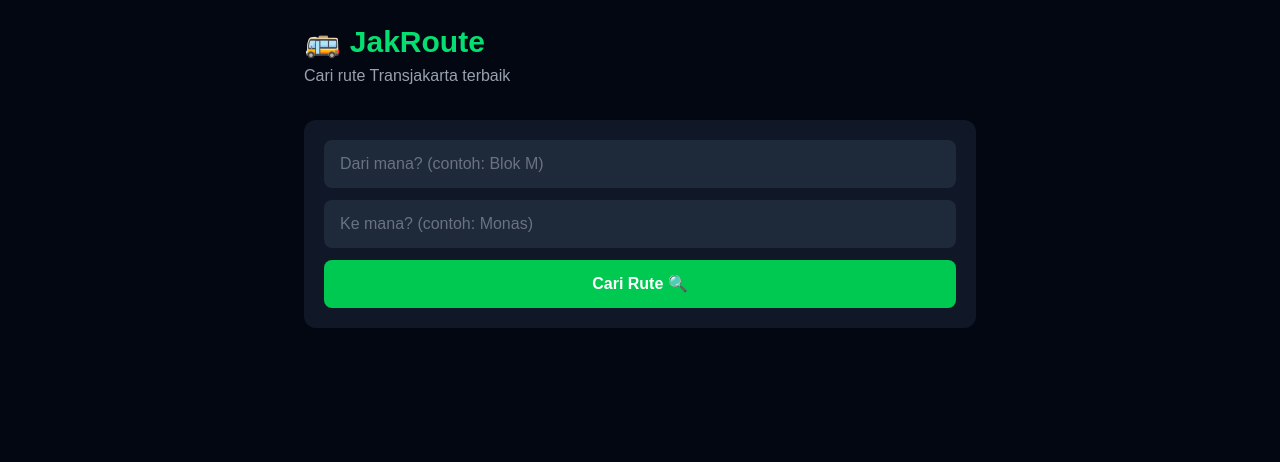
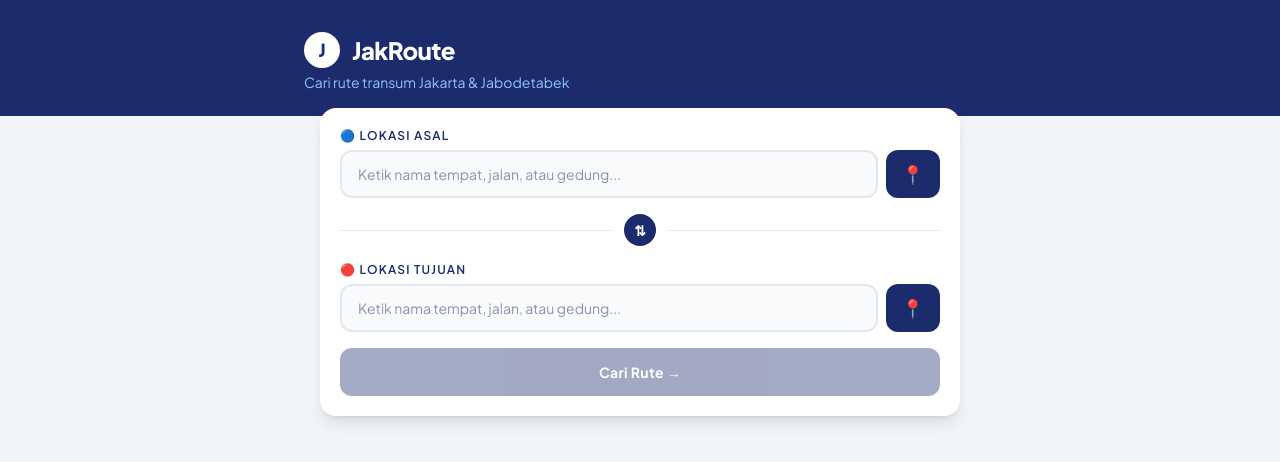
Before and after one commit to caesarhamzahp/jakroute, a Next.js app in the folder frontend/: page / in a window 1280 px wide. Shown: the top 462 px of the page. Built offline with nearby package versions, Linux system fonts and the light colour scheme.

Commit message:
feat: modern UI with Jakarta Sans, navy TJ colors, geocoding autocomplete

```diff
--- a/frontend/app/layout.tsx
+++ b/frontend/app/layout.tsx
@@ -1,29 +1,25 @@
 import type { Metadata } from "next";
-import { Geist, Geist_Mono } from "next/font/google";
+import { Plus_Jakarta_Sans } from "next/font/google";
 import "./globals.css";
 
-const geistSans = Geist({
-  variable: "--font-geist-sans",
+const jakarta = Plus_Jakarta_Sans({
   subsets: ["latin"],
-});
-
-const geistMono = Geist_Mono({
-  variable: "--font-geist-mono",
-  subsets: ["latin"],
+  weight: ["400", "500", "600", "700", "800"],
 });
 
 export const metadata: Metadata = {
-  title: "Create Next App",
-  description: "Generated by create next app",
+  title: "JakRoute - Cari Rute Transum Jakarta",
+  description: "Temukan rute transportasi umum terbaik di Jakarta & Jabodetabek",
 };
 
-export default function RootLayout({ children }: LayoutProps<"/">) {
+export default function RootLayout({
+  children,
+}: {
+  children: React.ReactNode;
+}) {
   return (
-    <html
-      lang="en"
-      className={`${geistSans.variable} ${geistMono.variable} h-full antialiased`}
-    >
-      <body className="min-h-full flex flex-col">{children}</body>
+    <html lang="id">
+      <body className={jakarta.className}>{children}</body>
     </html>
   );
 }
--- a/frontend/app/page.tsx
+++ b/frontend/app/page.tsx
@@ -1,5 +1,5 @@
 "use client";
-import { useState } from "react";
+import { useState, useEffect, useRef } from "react";
 
 interface Step {
   stop_id: string;
@@ -7,7 +7,9 @@
   lat: number;
   lon: number;
   type: string;
+  agency: string;
   change_to?: string;
+  change_agency?: string;
 }
 
 interface RouteResult {
@@ -17,94 +19,299 @@
   steps: Step[];
 }
 
+interface NearestStop {
+  stop_id: string;
+  stop_name: string;
+  lat: number;
+  lon: number;
+  agency: string;
+  distance_m: number;
+}
+
+interface GeoResult {
+  place_name: string;
+  full_address: string;
+  lat: number;
+  lon: number;
+  nearest_stop: NearestStop;
+}
+
+const AGENCY_BADGE: Record<string, { bg: string; text: string; label: string }> = {
+  TJ:  { bg: "#1B2B6B", text: "#ffffff", label: "Transjakarta" },
+  MRT: { bg: "#0070C0", text: "#ffffff", label: "MRT Jakarta" },
+  LRT: { bg: "#E87722", text: "#ffffff", label: "LRT Jabodebek" },
+  KRL: { bg: "#2D7D2F", text: "#ffffff", label: "KRL Commuterline" },
+};
+
+const API = "http://localhost:8000";
+
+function LocationInput({
+  label,
+  icon,
+  value,
+  onChange,
+  onSelectPlace,
+  onGPS,
+  gpsLoading,
+  nearest,
+}: {
+  label: string;
+  icon: string;
+  value: string;
+  onChange: (v: string) => void;
+  onSelectPlace: (r: GeoResult) => void;
+  onGPS: () => void;
+  gpsLoading: boolean;
+  nearest: NearestStop | null;
+}) {
+  const [suggestions, setSuggestions] = useState<GeoResult[]>([]);
+  const [searching, setSearching] = useState(false);
+  const timerRef = useRef<ReturnType<typeof setTimeout> | null>(null);
+
+  useEffect(() => {
+    if (value.length < 3) { setSuggestions([]); return; }
+    if (timerRef.current) clearTimeout(timerRef.current);
+    timerRef.current = setTimeout(async () => {
+      setSearching(true);
+      try {
+        const res = await fetch(`${API}/api/geocode?q=${encodeURIComponent(value)}`);
+        if (res.ok) {
+          const data = await res.json();
+          setSuggestions(data.results || []);
+        }
+      } catch { setSuggestions([]); }
+      finally { setSearching(false); }
+    }, 600);
+  }, [value]);
+
+  return (
+    <div className="relative">
+      <div className="text-xs font-semibold uppercase tracking-widest mb-1.5" style={{ color: "#1B2B6B" }}>
+        {icon} {label}
+      </div>
+      <div className="flex gap-2">
+        <div className="relative flex-1">
+          <input
+            className="w-full rounded-xl px-4 py-3 text-sm outline-none border-2 transition-all"
+            style={{ borderColor: "#E2E8F0", background: "#F8FAFC", color: "#1B2B6B" }}
+            placeholder={`Ketik nama tempat, jalan, atau gedung...`}
+            value={value}
+            onChange={(e) => onChange(e.target.value)}
+            onFocus={(e) => (e.target.style.borderColor = "#1B2B6B")}
+            onBlur={(e) => { e.target.style.borderColor = "#E2E8F0"; setTimeout(() => setSuggestions([]), 200); }}
+          />
+          {searching && (
+            <div className="absolute right-3 top-3.5 text-xs" style={{ color: "#1B2B6B" }}>⏳</div>
+          )}
+          {suggestions.length > 0 && (
+            <div className="absolute z-50 w-full mt-1 rounded-xl shadow-xl border overflow-hidden" style={{ background: "#fff", borderColor: "#E2E8F0" }}>
+              {suggestions.map((s, i) => (
+                <button
+                  key={i}
+                  className="w-full text-left px-4 py-3 hover:bg-blue-50 transition border-b last:border-0 text-sm"
+                  style={{ borderColor: "#F1F5F9" }}
+                  onMouseDown={() => { onSelectPlace(s); setSuggestions([]); }}
+                >
+                  <div className="font-semibold" style={{ color: "#1B2B6B" }}>{s.place_name}</div>
+                  <div className="text-xs mt-0.5" style={{ color: "#64748B" }}>{s.full_address.split(",").slice(1, 3).join(",")}</div>
+                  <div className="text-xs mt-1 flex items-center gap-1">
+                    <span className="px-1.5 py-0.5 rounded text-white text-xs" style={{ background: AGENCY_BADGE[s.nearest_stop.agency]?.bg || "#1B2B6B" }}>
+                      {AGENCY_BADGE[s.nearest_stop.agency]?.label}
+                    </span>
+                    <span style={{ color: "#94A3B8" }}>{s.nearest_stop.stop_name} · {s.nearest_stop.distance_m}m</span>
+                  </div>
+                </button>
+              ))}
+            </div>
+          )}
+        </div>
+        <button
+          onClick={onGPS}
+          disabled={gpsLoading}
+          className="rounded-xl px-4 font-bold text-white text-lg transition-opacity hover:opacity-80"
+          style={{ background: "#1B2B6B", minWidth: 48 }}
+          title="Gunakan lokasi saat ini"
+        >
+          {gpsLoading ? "⏳" : "📍"}
+        </button>
+      </div>
+      {nearest && (
+        <div className="mt-1.5 text-xs flex items-center gap-1.5" style={{ color: "#64748B" }}>
+          <span className="px-1.5 py-0.5 rounded text-white" style={{ background: AGENCY_BADGE[nearest.agency]?.bg || "#1B2B6B", fontSize: 10 }}>
+            {AGENCY_BADGE[nearest.agency]?.label}
+          </span>
+          {nearest.stop_name} · {nearest.distance_m}m dari lokasi
+        </div>
+      )}
+    </div>
+  );
+}
+
 export default function Home() {
   const [from, setFrom] = useState("");
   const [to, setTo] = useState("");
+  const [fromStop, setFromStop] = useState<NearestStop | null>(null);
+  const [toStop, setToStop] = useState<NearestStop | null>(null);
   const [result, setResult] = useState<RouteResult | null>(null);
   const [loading, setLoading] = useState(false);
+  const [gpsLoading, setGpsLoading] = useState<"from" | "to" | null>(null);
   const [error, setError] = useState("");
 
+  const getGPS = async (type: "from" | "to") => {
+    if (!navigator.geolocation) { setError("Browser tidak support GPS"); return; }
+    setGpsLoading(type);
+    setError("");
+    navigator.geolocation.getCurrentPosition(
+      async (pos) => {
+        const { latitude: lat, longitude: lon } = pos.coords;
+        try {
+          const res = await fetch(`${API}/api/nearest?lat=${lat}&lon=${lon}`);
+          const data: NearestStop = await res.json();
+          if (type === "from") { setFromStop(data); setFrom(data.stop_name); }
+          else { setToStop(data); setTo(data.stop_name); }
+        } catch { setError("Gagal cari halte terdekat"); }
+        finally { setGpsLoading(null); }
+      },
+      () => { setError("Gagal dapat lokasi GPS"); setGpsLoading(null); }
+    );
+  };
+
   const searchRoute = async () => {
-    if (!from || !to) return;
+    const fromQuery = fromStop?.stop_name || from;
+    const toQuery = toStop?.stop_name || to;
+    if (!fromQuery || !toQuery) return;
     setLoading(true);
     setError("");
     setResult(null);
     try {
-      const res = await fetch(
-        `http://localhost:8000/api/route?from_stop=${encodeURIComponent(from)}&to_stop=${encodeURIComponent(to)}`
-      );
-      if (!res.ok) {
-        const err = await res.json();
-        setError(err.detail);
-        return;
-      }
-      const data: RouteResult = await res.json();
-      setResult(data);
-    } catch {
-      setError("Gagal konek ke server!");
-    } finally {
-      setLoading(false);
-    }
+      const res = await fetch(`${API}/api/route?from_stop=${encodeURIComponent(fromQuery)}&to_stop=${encodeURIComponent(toQuery)}`);
+      if (!res.ok) { const e = await res.json(); setError(e.detail); return; }
+      setResult(await res.json());
+    } catch { setError("Gagal konek ke server!"); }
+    finally { setLoading(false); }
   };
 
   return (
-    <main className="min-h-screen bg-gray-950 text-white p-6">
+    <main className="min-h-screen" style={{ background: "#F1F5F9" }}>
+      {/* Header */}
+      <div className="px-4 pt-8 pb-6" style={{ background: "#1B2B6B" }}>
         <div className="max-w-2xl mx-auto">
-        <div className="mb-8">
-          <h1 className="text-3xl font-bold text-green-400">🚌 JakRoute</h1>
-          <p className="text-gray-400 mt-1">Cari rute Transjakarta terbaik</p>
+          <div className="flex items-center gap-3 mb-1">
+            <div className="w-9 h-9 rounded-full bg-white flex items-center justify-center font-black text-lg" style={{ color: "#1B2B6B" }}>J</div>
+            <h1 className="text-2xl font-extrabold text-white tracking-tight">JakRoute</h1>
           </div>
-        <div className="bg-gray-900 rounded-xl p-5 mb-6 space-y-3">
-          <input
-            className="w-full bg-gray-800 rounded-lg px-4 py-3 text-white placeholder-gray-500 outline-none focus:ring-2 focus:ring-green-500"
-            placeholder="Dari mana? (contoh: Blok M)"
+          <p className="text-sm" style={{ color: "#93C5FD" }}>Cari rute transum Jakarta & Jabodetabek</p>
+        </div>
+      </div>
+
+      <div className="max-w-2xl mx-auto px-4 -mt-2">
+        {/* Search Card */}
+        <div className="rounded-2xl p-5 mb-4 shadow-lg" style={{ background: "#fff" }}>
+          <div className="space-y-4">
+            <LocationInput
+              label="Lokasi Asal"
+              icon="🔵"
               value={from}
-            onChange={(e) => setFrom(e.target.value)}
-            onKeyDown={(e) => e.key === "Enter" && searchRoute()}
+              onChange={(v) => { setFrom(v); setFromStop(null); }}
+              onSelectPlace={(r) => { setFrom(r.place_name); setFromStop(r.nearest_stop); }}
+              onGPS={() => getGPS("from")}
+              gpsLoading={gpsLoading === "from"}
+              nearest={fromStop}
             />
-          <input
-            className="w-full bg-gray-800 rounded-lg px-4 py-3 text-white placeholder-gray-500 outline-none focus:ring-2 focus:ring-green-500"
-            placeholder="Ke mana? (contoh: Monas)"
+
+            {/* Swap button */}
+            <div className="flex items-center gap-3">
+              <div className="flex-1 h-px" style={{ background: "#E2E8F0" }} />
+              <button
+                onClick={() => {
+                  setFrom(to); setTo(from);
+                  setFromStop(toStop); setToStop(fromStop);
+                }}
+                className="w-8 h-8 rounded-full flex items-center justify-center text-white font-bold text-sm transition-opacity hover:opacity-80"
+                style={{ background: "#1B2B6B" }}
+              >
+                ⇅
+              </button>
+              <div className="flex-1 h-px" style={{ background: "#E2E8F0" }} />
+            </div>
+
+            <LocationInput
+              label="Lokasi Tujuan"
+              icon="🔴"
               value={to}
-            onChange={(e) => setTo(e.target.value)}
-            onKeyDown={(e) => e.key === "Enter" && searchRoute()}
+              onChange={(v) => { setTo(v); setToStop(null); }}
+              onSelectPlace={(r) => { setTo(r.place_name); setToStop(r.nearest_stop); }}
+              onGPS={() => getGPS("to")}
+              gpsLoading={gpsLoading === "to"}
+              nearest={toStop}
             />
+
             <button
               onClick={searchRoute}
-            disabled={loading}
-            className="w-full bg-green-500 hover:bg-green-600 disabled:bg-gray-700 text-white font-semibold py-3 rounded-lg transition"
+              disabled={loading || (!from && !fromStop) || (!to && !toStop)}
+              className="w-full py-3.5 rounded-xl font-bold text-white text-sm tracking-wide transition-opacity hover:opacity-90 disabled:opacity-40"
+              style={{ background: "#1B2B6B" }}
             >
-            {loading ? "Mencari rute..." : "Cari Rute 🔍"}
+              {loading ? "Mencari rute terbaik..." : "Cari Rute →"}
             </button>
           </div>
+        </div>
+
         {error && (
-          <div className="bg-red-900/50 border border-red-500 rounded-xl p-4 mb-6 text-red-300">
+          <div className="rounded-xl p-4 mb-4 text-sm font-medium" style={{ background: "#FEE2E2", color: "#991B1B" }}>
             ❌ {error}
           </div>
         )}
+
         {result && (
-          <div className="bg-gray-900 rounded-xl p-5">
-            <div className="flex justify-between items-center mb-4">
-              <h2 className="font-semibold text-lg">{result.from} → {result.to}</h2>
-              <span className="text-sm bg-green-900 text-green-300 px-3 py-1 rounded-full">
-                {result.total_stops} halte
-              </span>
+          <div className="rounded-2xl overflow-hidden shadow-lg mb-8" style={{ background: "#fff" }}>
+            {/* Route header */}
+            <div className="px-5 py-4" style={{ background: "#1B2B6B" }}>
+              <div className="flex justify-between items-start">
+                <div>
+                  <div className="text-xs font-semibold mb-1" style={{ color: "#93C5FD" }}>RUTE TERBAIK</div>
+                  <div className="font-bold text-white text-sm">{result.from}</div>
+                  <div className="text-xs mt-0.5" style={{ color: "#93C5FD" }}>↓ menuju</div>
+                  <div className="font-bold text-white text-sm">{result.to}</div>
                 </div>
-            <div className="space-y-1">
-              {result.steps.map((step: Step, i: number) => (
+                <div className="text-right">
+                  <div className="text-2xl font-extrabold text-white">{result.total_stops}</div>
+                  <div className="text-xs" style={{ color: "#93C5FD" }}>halte</div>
+                </div>
+              </div>
+            </div>
+
+            {/* Steps */}
+            <div className="px-5 py-4 space-y-0">
+              {result.steps.map((step, i) => (
                 <div key={i}>
                   {step.change_to && (
-                    <div className="my-2 ml-4">
-                      <span className="text-xs bg-blue-900 text-blue-300 px-2 py-1 rounded-full">
-                        🔄 Naik jurusan {step.change_to}
+                    <div className="flex items-center gap-2 py-2 pl-6">
+                      <span
+                        className="text-xs font-semibold px-2.5 py-1 rounded-full text-white"
+                        style={{ background: AGENCY_BADGE[step.change_agency || "TJ"]?.bg || "#1B2B6B" }}
+                      >
+                        {AGENCY_BADGE[step.change_agency || "TJ"]?.label} · {step.change_to}
                       </span>
                     </div>
                   )}
-                  <div className="flex items-center gap-3">
-                    <span className="text-lg">
-                      {step.type === "start" ? "🔵" : step.type === "end" ? "🔴" : "⚪"}
-                    </span>
-                    <span className={step.type === "start" || step.type === "end" ? "font-semibold text-white" : "text-gray-400"}>
+                  <div className="flex items-center gap-3 py-1.5">
+                    <div className="flex flex-col items-center" style={{ width: 20 }}>
+                      <div
+                        className="w-3 h-3 rounded-full border-2 border-white shadow"
+                        style={{
+                          background: step.type === "start" ? "#1B2B6B" : step.type === "end" ? "#DC2626" : "#CBD5E1",
+                          boxShadow: step.type === "start" || step.type === "end" ? "0 0 0 3px #BFDBFE" : "none"
+                        }}
+                      />
+                    </div>
+                    <span
+                      className="text-sm"
+                      style={{
+                        color: step.type === "start" ? "#1B2B6B" : step.type === "end" ? "#DC2626" : "#64748B",
+                        fontWeight: step.type === "start" || step.type === "end" ? 700 : 400
+                      }}
+                    >
                       {step.stop_name}
                     </span>
                   </div>
```
Also changed, not shown: 1 other file (tests, documents, lock files or other folders). Lines whose indentation alone changed are shown as unchanged.
